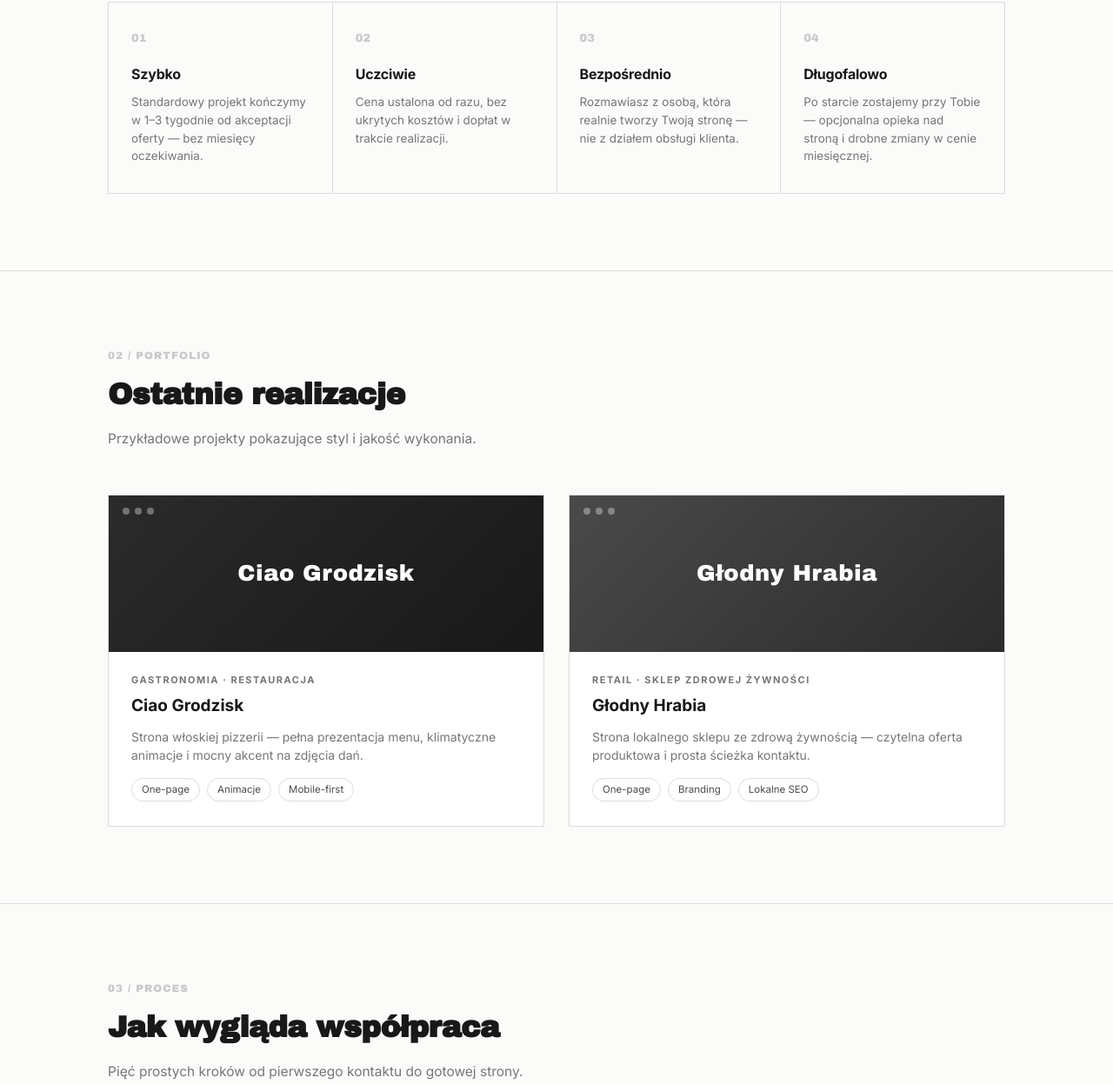
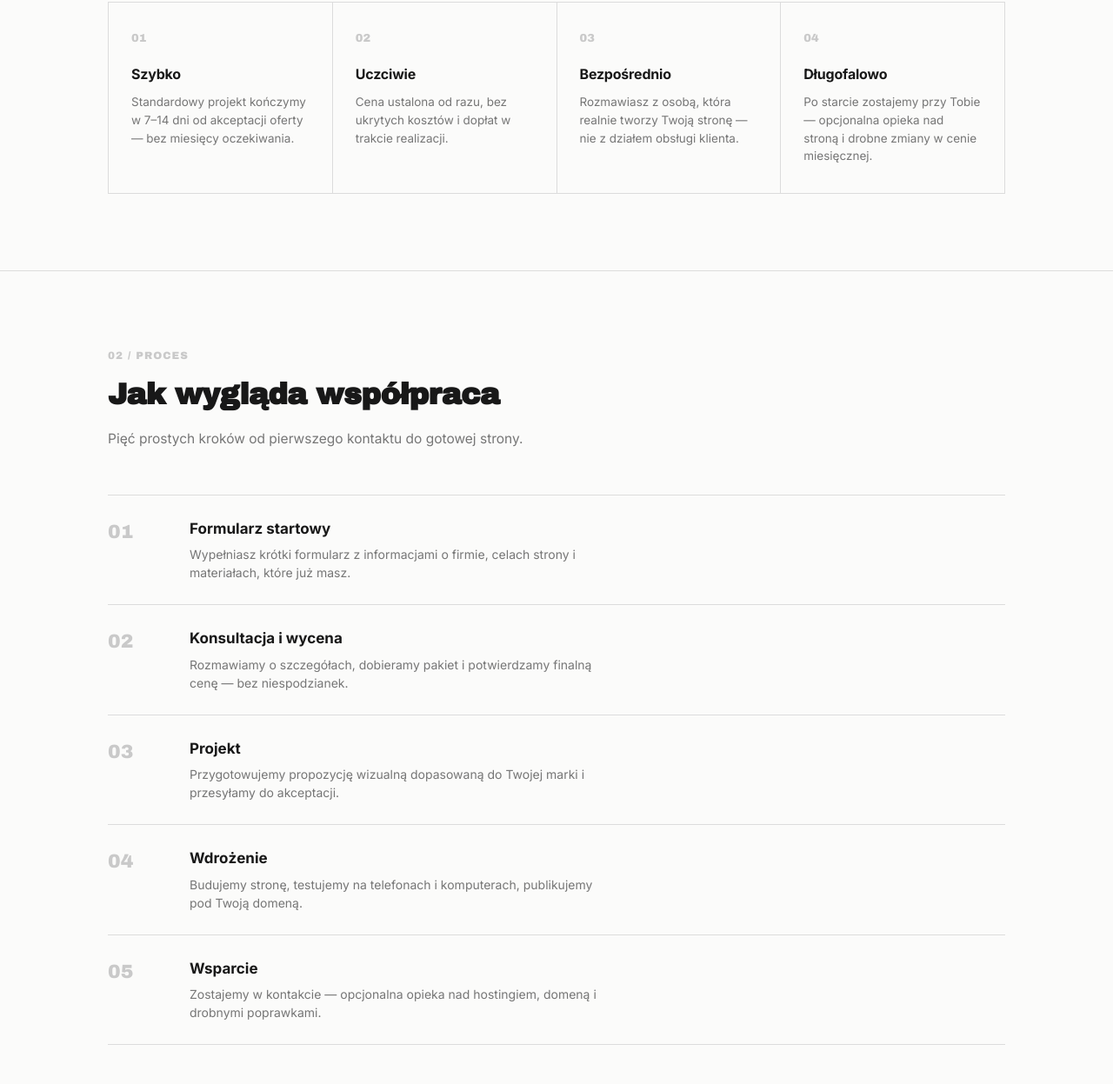
Before and after one commit to mjdigital022/mjdigital-strona-01, a plain HTML site: page index.html in a window 1280 px wide. Shown: the part 1183-2430 px from the top of the page at 87% size. Drawn offline with Linux system fonts and the light colour scheme.

Commit message:
Add files via upload

```diff
--- a/index.html
+++ b/index.html
@@ -102,26 +102,6 @@
   .value-card h3{font-size:16px;margin-bottom:10px;letter-spacing:-0.2px;}
   .value-card p{font-size:13.5px;color:var(--gray-500);line-height:1.55;}
 
-  /* ===== Portfolio ===== */
-  .portfolio-grid{display:grid;grid-template-columns:1fr 1fr;gap:28px;}
-  .case-card{border:1px solid var(--line);background:var(--white);overflow:hidden;transition:transform .2s ease, box-shadow .2s ease;}
-  .case-card:hover{transform:translateY(-3px);box-shadow:0 12px 28px rgba(0,0,0,0.08);}
-  .case-visual{
-    height:180px;display:flex;align-items:center;justify-content:center;position:relative;
-    font-family:'Archivo Black',sans-serif;color:var(--white);
-  }
-  .case-visual.ciao{background:linear-gradient(135deg,#2b2b2b,#181818);}
-  .case-visual.hrabia{background:linear-gradient(135deg,#4a4a4a,#2b2b2b);}
-  .case-visual .browser-dots{position:absolute;top:14px;left:16px;display:flex;gap:6px;}
-  .case-visual .browser-dots span{width:8px;height:8px;border-radius:50%;background:rgba(255,255,255,0.35);}
-  .case-visual .brand{font-size:26px;letter-spacing:0.5px;}
-  .case-body{padding:24px 26px 28px;}
-  .case-tag{font-size:11px;font-weight:700;letter-spacing:1.5px;color:var(--gray-500);margin-bottom:8px;}
-  .case-body h3{font-size:19px;margin-bottom:10px;}
-  .case-body p{font-size:14px;color:var(--gray-500);margin-bottom:16px;}
-  .case-tags{display:flex;gap:8px;flex-wrap:wrap;}
-  .case-tags span{font-size:11.5px;border:1px solid var(--line);border-radius:20px;padding:4px 11px;color:var(--gray-700);}
-
   /* ===== Process ===== */
   .process-list{display:flex;flex-direction:column;}
   .process-item{
@@ -196,10 +176,17 @@
     .menu-btn{display:block;}
     .hero h1{font-size:38px;}
     .values-grid{grid-template-columns:1fr 1fr;}
-    .portfolio-grid{grid-template-columns:1fr;}
     .pricing-grid{grid-template-columns:1fr;}
     .contact-wrap{grid-template-columns:1fr;}
     .hero-stats{gap:32px;}
+  }
+
+  @media (max-width:480px){
+    .hero{padding:64px 0 56px;}
+    .hero h1{font-size:29px;line-height:1.15;letter-spacing:-0.3px;}
+    .hero p.lead{font-size:15px;}
+    .hero-stats{gap:24px;margin-top:44px;}
+    .stat b{font-size:24px;}
   }
 </style>
 </head>
@@ -213,7 +200,6 @@
     </a>
     <nav class="main">
       <a href="#oferta">Oferta</a>
-      <a href="#realizacje">Realizacje</a>
       <a href="#cennik">Cennik</a>
       <a href="#proces">Proces</a>
       <a href="#kontakt">Kontakt</a>
@@ -235,7 +221,7 @@
         <a class="btn secondary" href="#kontakt">Napisz do nas</a>
       </div>
       <div class="hero-stats">
-        <div class="stat"><b>1–3</b><span>tygodnie realizacji</span></div>
+        <div class="stat"><b>7–14</b><span>dni realizacji</span></div>
         <div class="stat"><b>750 zł</b><span>od tego zaczynasz</span></div>
         <div class="stat"><b>100%</b><span>bezpośredni kontakt z wykonawcą</span></div>
       </div>
@@ -253,7 +239,7 @@
         <div class="value-card">
           <div class="vnum">01</div>
           <h3>Szybko</h3>
-          <p>Standardowy projekt kończymy w 1–3 tygodnie od akceptacji oferty — bez miesięcy oczekiwania.</p>
+          <p>Standardowy projekt kończymy w 7–14 dni od akceptacji oferty — bez miesięcy oczekiwania.</p>
         </div>
         <div class="value-card">
           <div class="vnum">02</div>
@@ -274,46 +260,10 @@
     </div>
   </section>
 
-  <section id="realizacje">
-    <div class="container">
-      <div class="sec-head">
-        <div class="sec-num">02 / PORTFOLIO</div>
-        <h2 class="display">Ostatnie realizacje</h2>
-        <p>Przykładowe projekty pokazujące styl i jakość wykonania.</p>
-      </div>
-      <div class="portfolio-grid">
-        <div class="case-card">
-          <div class="case-visual ciao">
-            <div class="browser-dots"><span></span><span></span><span></span></div>
-            <div class="brand">Ciao Grodzisk</div>
-          </div>
-          <div class="case-body">
-            <div class="case-tag">GASTRONOMIA · RESTAURACJA</div>
-            <h3>Ciao Grodzisk</h3>
-            <p>Strona włoskiej pizzerii — pełna prezentacja menu, klimatyczne animacje i mocny akcent na zdjęcia dań.</p>
-            <div class="case-tags"><span>One-page</span><span>Animacje</span><span>Mobile-first</span></div>
-          </div>
-        </div>
-        <div class="case-card">
-          <div class="case-visual hrabia">
-            <div class="browser-dots"><span></span><span></span><span></span></div>
-            <div class="brand">Głodny Hrabia</div>
-          </div>
-          <div class="case-body">
-            <div class="case-tag">RETAIL · SKLEP ZDROWEJ ŻYWNOŚCI</div>
-            <h3>Głodny Hrabia</h3>
-            <p>Strona lokalnego sklepu ze zdrową żywnością — czytelna oferta produktowa i prosta ścieżka kontaktu.</p>
-            <div class="case-tags"><span>One-page</span><span>Branding</span><span>Lokalne SEO</span></div>
-          </div>
-        </div>
-      </div>
-    </div>
-  </section>
-
   <section id="proces">
     <div class="container">
       <div class="sec-head">
-        <div class="sec-num">03 / PROCES</div>
+        <div class="sec-num">02 / PROCES</div>
         <h2 class="display">Jak wygląda współpraca</h2>
         <p>Pięć prostych kroków od pierwszego kontaktu do gotowej strony.</p>
       </div>
@@ -345,7 +295,7 @@
   <section id="cennik">
     <div class="container">
       <div class="sec-head">
-        <div class="sec-num">04 / CENNIK</div>
+        <div class="sec-num">03 / CENNIK</div>
         <h2 class="display">Pakiety dopasowane do skali Twojej firmy</h2>
         <p>Jedna, jasna cena za pakiet — bez widełek i niedopowiedzeń.</p>
       </div>
@@ -399,7 +349,7 @@
     <div class="container">
       <div class="contact-wrap">
         <div class="contact-left">
-          <div class="sec-num">05 / KONTAKT</div>
+          <div class="sec-num">04 / KONTAKT</div>
           <h2 class="display">Porozmawiajmy o Twojej stronie</h2>
           <p>Napisz, zadzwoń albo wypełnij formularz startowy — odpowiadamy szybko i bez zbędnych formalności.</p>
           <div class="contact-details">
```
